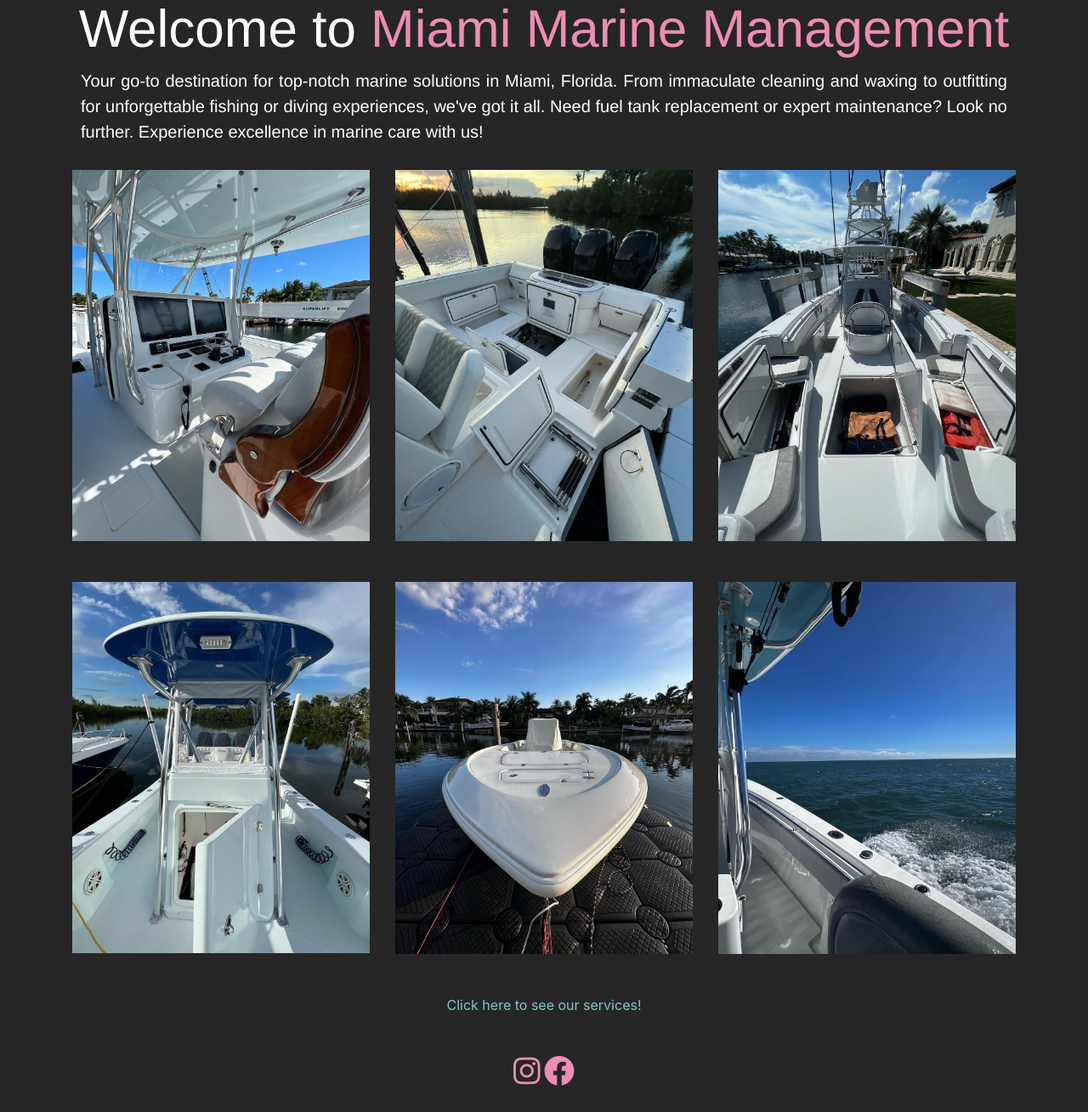
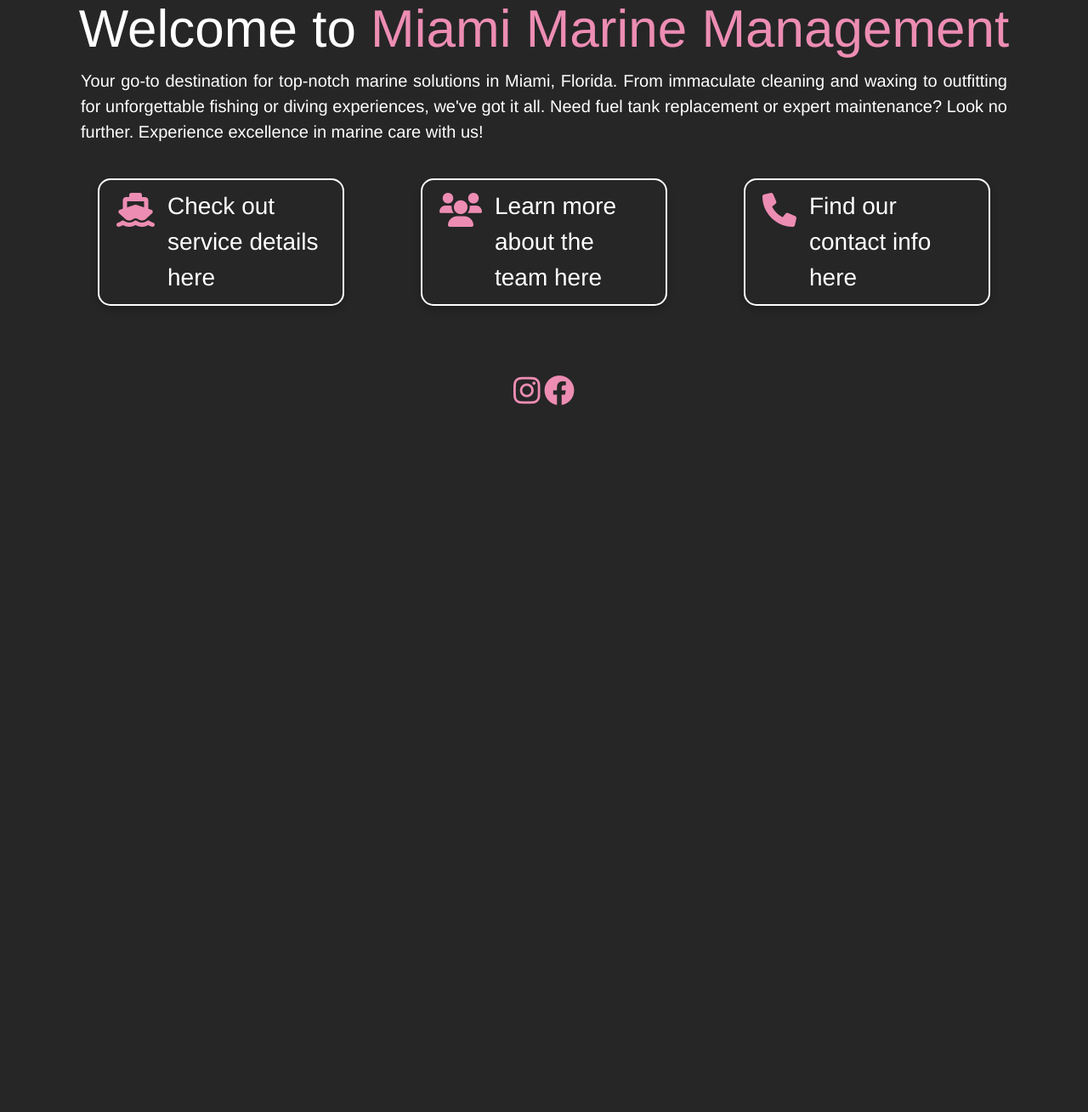
Before and after one commit to tiffanymcbrayer/miami_marine_mgmt, a Flask app: page / in a window 1280 px wide. Shown: the part 327-1636 px from the top of the page at 85% size. After the commit the page ends 804 px from the top, so only its background shows below. Run offline with Flask 2, Linux system fonts and the light colour scheme; some libraries are stand-ins or nearby versions.

Commit message:
Taking away images and adding in buttons at bottom for each page

```diff
--- a/templates/home.html
+++ b/templates/home.html
@@ -36,21 +36,88 @@
     </div>
   </div>
 
+  <div class="row mb-4">
+    <div class="col-md-4 mb-4">
+      <div class="page-home-button">
+        <a href="/services">
+          <div class="d-flex justify-content-start">
+            <div class="home-page-button-icon">
+              <i class="fas fa-ship"></i>
+            </div>
+            <div class="home-page-button-blurb">
+              Check out service details here
+            </div>
+          </div>
+        </a>
+      </div>
+    </div>
+
+    <div class="col-md-4 mb-4">
+      <div class="page-home-button">
+        <a href="/about_us">
+          <div class="d-flex justify-content-start">
+            <div class="home-page-button-icon">
+              <i class="fas fa-users"></i>
+            </div>
+            <div class="home-page-button-blurb">
+              Learn more about the team here
+            </div>
+          </div>
+        </a>
+      </div>
+    </div>
+
+    <div class="col-md-4 mb-4">
+      <div class="page-home-button">
+
+        <a href="/contact">
+          <div class="d-flex justify-content-start">
+            <div class="home-page-button-icon">
+              <i class="fas fa-phone"></i>
+            </div>
+            <div class="home-page-button-blurb">
+              Find our contact info here
+            </div>
+          </div>
+        </a>
+      </div>
+    </div>
+  </div>
 
 
-  <!-- <br>
-  <br>
-  <br> -->
 
-  <div class="row mb-4">
+
+
+  <!-- <div class="row">
+    <div class="col-6 text-right">
+      <i class="fas fa-ship fa-4x" id="ship-icon"></i>
+    </div>
+    <div class="col-9 offset-3">
+      <p>Find more about our services here</p>
+      <i class="fas fa-users fa-4x" id="ship-icon"></i>
+      <i class="fas fa-phone"  id="ship-icon"></i>
+    </div>
+  </div>
+
+  <div id = "ship-icon">
+    <i class="fas fa-ship fa-4x" id="ship-icon"></i>
+    <p class="icon-caption">Click the icon to see our list of services</p>
+
+  </div> -->
+
+
+
+
+
+  <!-- <div class="row mb-4">
     <div class="col-md-4 mb-4">
-        <img src="https://github.com/tiffanymcbrayer/miami_marine_mgmt/blob/main/pics/boat2.jpg?raw=true" style="width: 100%;">
+      <img src="https://github.com/tiffanymcbrayer/miami_marine_mgmt/blob/main/pics/boat2.jpg?raw=true" style="width: 100%;">
     </div>
     <div class="col-md-4 mb-4">
-        <img src="https://github.com/tiffanymcbrayer/miami_marine_mgmt/blob/main/pics/boat1.jpg?raw=true" style="width: 100%;">
+      <img src="https://github.com/tiffanymcbrayer/miami_marine_mgmt/blob/main/pics/boat1.jpg?raw=true" style="width: 100%;">
     </div>
     <div class="col-md-4 mb-4">
-        <img src="https://github.com/tiffanymcbrayer/miami_marine_mgmt/blob/main/pics/boat3.jpg?raw=true" style="width: 100%;">
+      <img src="https://github.com/tiffanymcbrayer/miami_marine_mgmt/blob/main/pics/boat3.jpg?raw=true" style="width: 100%;">
     </div>
   </div>
 
@@ -64,13 +131,13 @@
     <div class="col-md-4 mb-4">
         <img src="https://github.com/tiffanymcbrayer/miami_marine_mgmt/blob/main/pics/boat6.jpg?raw=true" style="width: 100%;">
     </div>
-  </div>
+  </div> -->
 
-  <div class="row mb-4" style="color: rgb(136, 194, 199); display: flex; align-items: center; justify-content: center;">
+  <!-- <div class="row mb-4" id ="service-link">
     <a href="/services" style="text-decoration: none; color: inherit;">
         Click here to see our services!
     </a>
-  </div>
+  </div> -->
 
 
 
```
